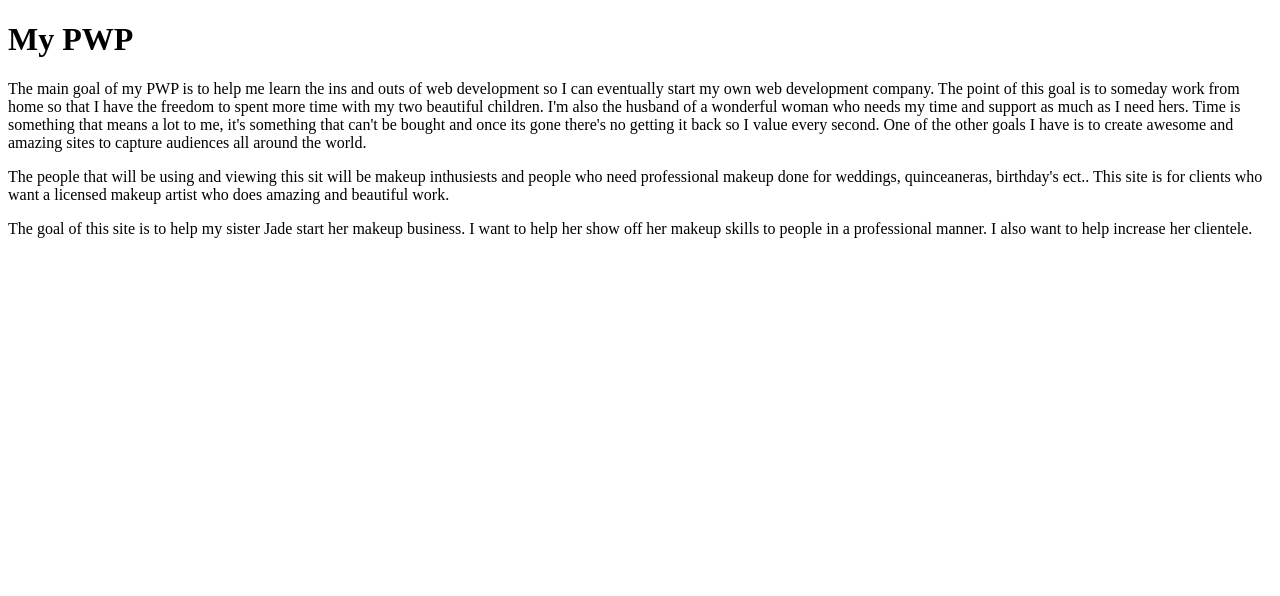
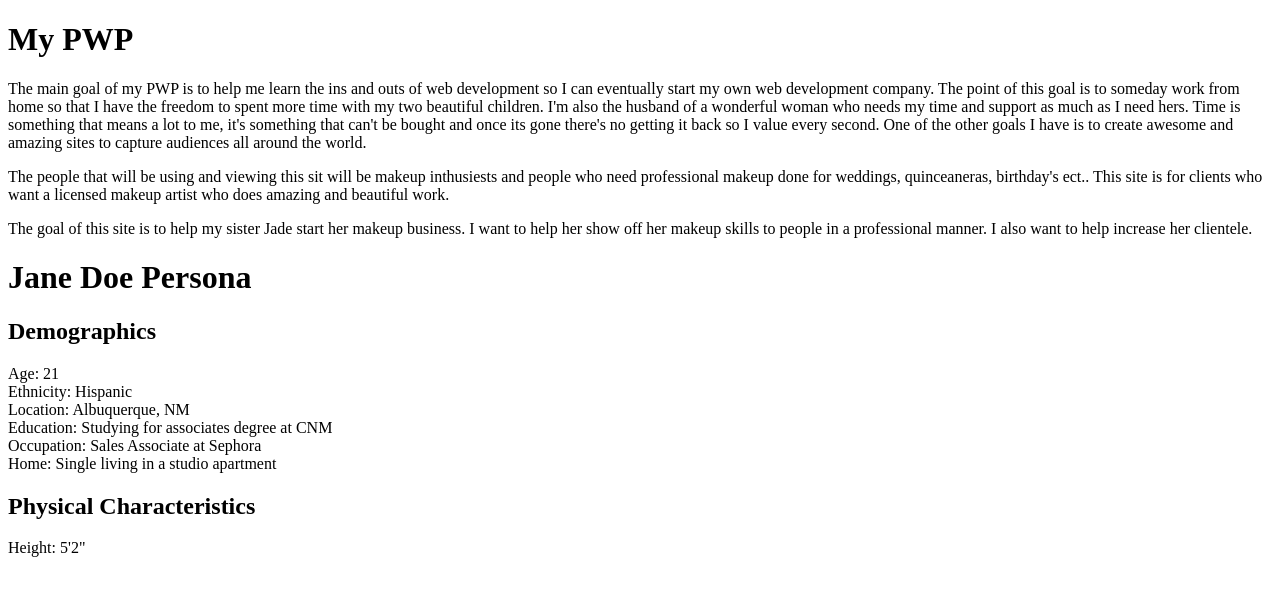
Before and after one commit to JMathieusJr/my-pwp-james, a plain HTML site: page public_html/documentation/milestone-1.php/milestone-1.html in a window 1280 px wide. Drawn offline with Linux system fonts and the light colour scheme.

Commit message:
persona-demographics-complete

```diff
--- a/public_html/documentation/milestone-1.php/milestone-1.html
+++ b/public_html/documentation/milestone-1.php/milestone-1.html
@@ -22,4 +22,18 @@
             The goal of this site is to help my sister Jade start her makeup business. I want to help her show off her makeup skills to
             people in a professional manner. I also want to help increase her clientele.
         </p>
+    <h1>Jane Doe Persona</h1>
+        <h2>Demographics</h2>
+        <p>
+            Age: 21<br>
+            Ethnicity: Hispanic<br>
+            Location: Albuquerque, NM<br>
+            Education: Studying for associates degree at CNM<br>
+            Occupation: Sales Associate at Sephora<br>
+            Home: Single living in a studio apartment
+        </p>
+        <h2>Physical Characteristics</h2>
+        <p>
+            Height: 5'2"<br>
+
 </body>
```
